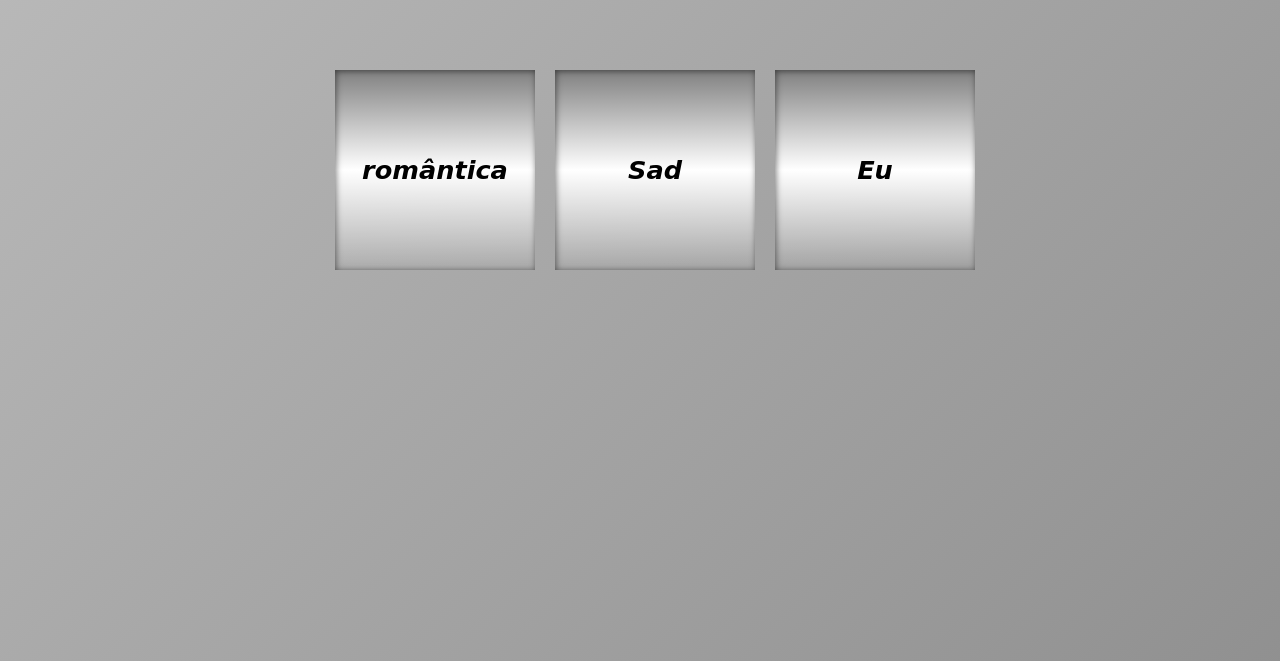
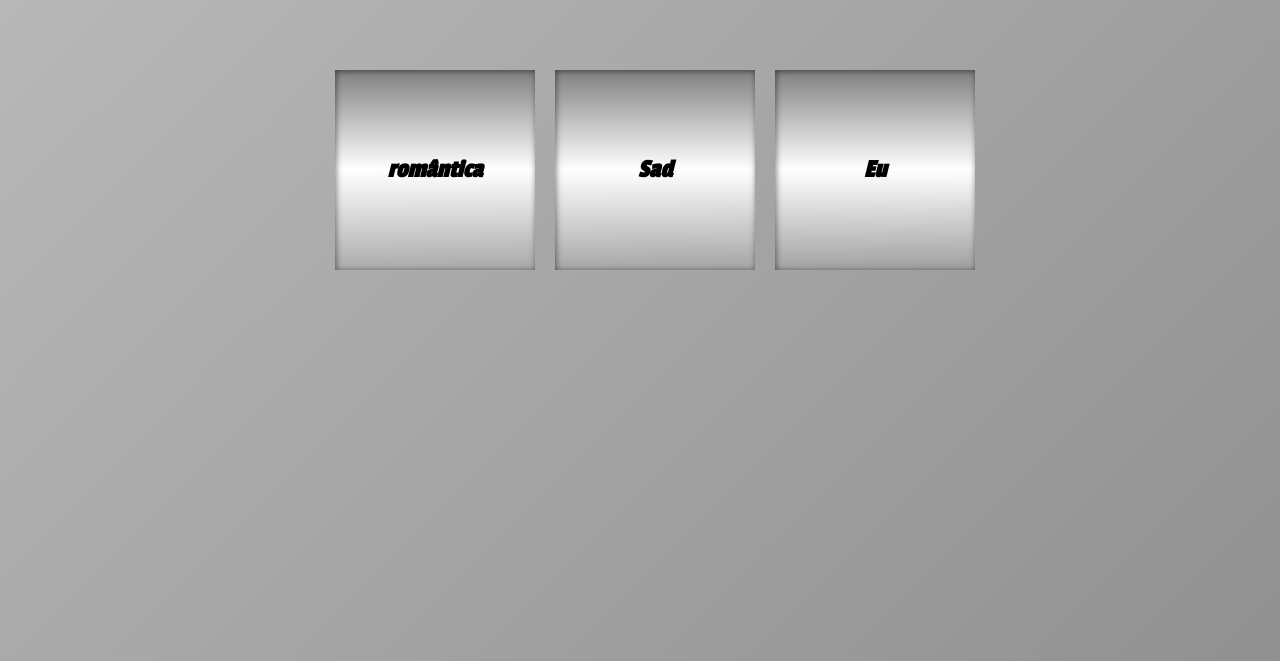
Before and after one commit to AbiOliver/SiteDePoesia, a plain HTML site: page index.html in a window 1280 px wide. Shown: the part 139-800 px from the top of the page. Drawn offline with Linux system fonts and the light colour scheme.

Commit message:
mudança de fonte

```diff
--- a/index.html
+++ b/index.html
@@ -8,6 +8,7 @@
     <link rel="stylesheet" href="estilo/style.css">
     <link rel="shortcut icon" href="imagens/poetry-512.webp" type="image/x-icon">
     <style>
+        @import url('https://fonts.googleapis.com/css2?family=Passion+One&display=swap');
                 @keyframes gradient{
 0%{
  background-position: 0 50%;
@@ -51,7 +52,7 @@
             gap: 20px;
         }
         div{
-
+            font-family:  'Passion One', serif;
             background-image: linear-gradient(to bottom, gray, white, transparent);
             font-size: 2vw ;
             display: inline-flex;
```
